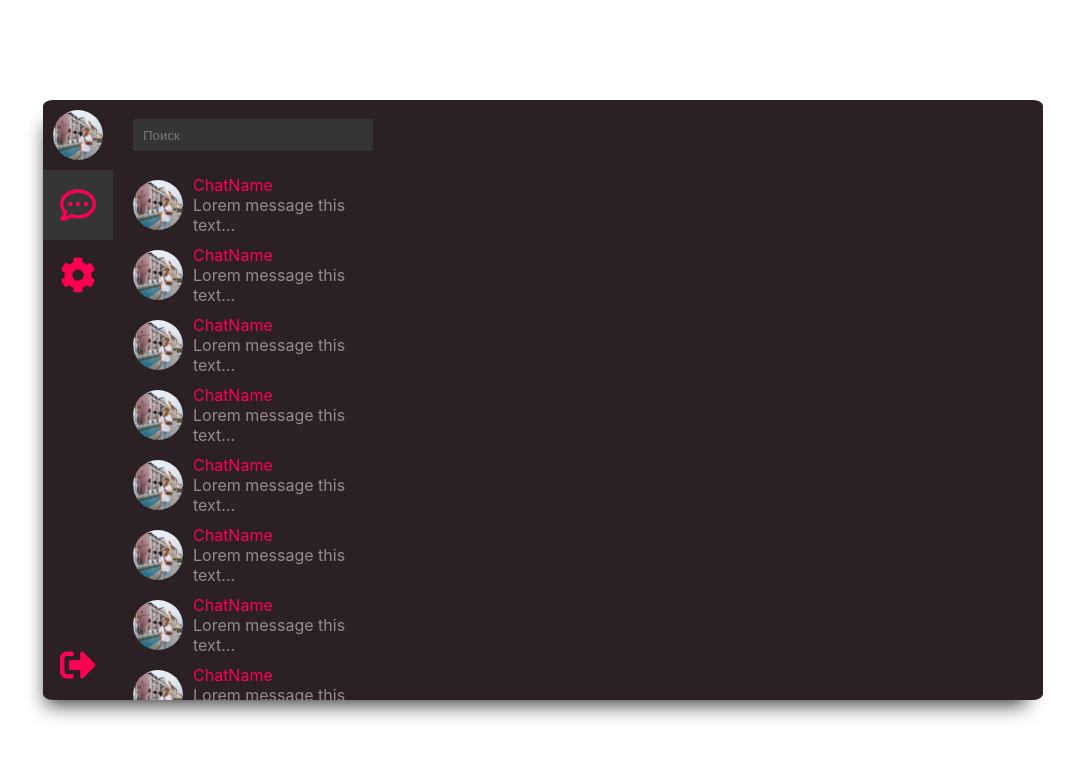
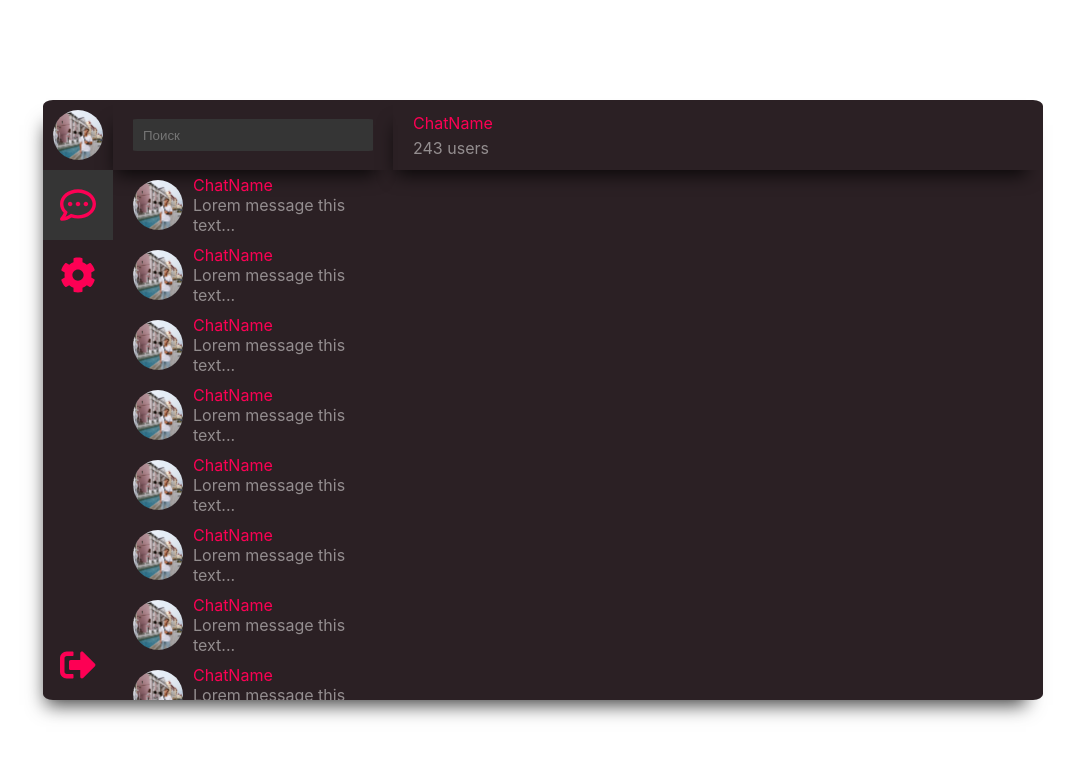
Before and after one commit to bogdanaks/simple-chat, a React (Create React App) app in the folder client/: page / in a window 1280 px wide. Shown: the top 758 px of the page, without its empty margins (97-1171 px from the left). Built offline with nearby package versions, Linux system fonts and the light colour scheme.

Commit message:
File changes

```diff
--- a/client/src/components/Main/Chat/Chat.scss
+++ b/client/src/components/Main/Chat/Chat.scss
@@ -11,6 +11,7 @@
             padding: 10px 20px;
             display: flex;
             align-items: center;
+            box-shadow: -7px 15px 18px -10px rgba(0,0,0,0.75);
         }
         &__search-input {
             height: 30px;
@@ -88,7 +89,23 @@
     }
 
     .messages {
-        width: 630px;
+        width: 650px;
         height: 100%;
+
+        &__header {
+            width: 610px;
+            height: 50px;
+            padding: 10px 20px;
+            display: flex;
+            flex-direction: column;
+            justify-content: space-around;
+            box-shadow: -7px 15px 18px -10px rgba(0,0,0,0.75);
+        }
+        &__header-title {
+            color: #FD0054;
+        }
+        &__header-count {
+            color: rgba(251, 249, 250, 0.5);
+        }
     }
 }
--- a/client/src/components/Main/Chat/Chat.tsx
+++ b/client/src/components/Main/Chat/Chat.tsx
@@ -1,6 +1,7 @@
 import React from 'react'
 
 import ChatDialogs from './ChatDialogs/ChatDialogs'
+import ChatMessages from './ChatMessages/ChatMessages'
 
 import './Chat.scss'
 
@@ -8,7 +9,7 @@ const Chat: React.FC = () => {
     return (
         <div className="chat-wrapper">
             <ChatDialogs />
-            <div className="messages"></div>
+            <ChatMessages />
         </div>
     )
 }
--- /dev/null
+++ b/client/src/components/Main/Chat/ChatMessages/ChatMessages.tsx
@@ -0,0 +1,14 @@
+import React from 'react'
+
+const ChatMessages: React.FC = () => {
+    return (
+        <div className="messages">
+            <div className="messages__header">
+                <div className="messages__header-title">ChatName</div>
+                <div className="messages__header-count">243 users</div>
+            </div>
+        </div>
+    )
+}
+
+export default ChatMessages
--- a/client/src/components/Main/Sidebar/Sidebar.scss
+++ b/client/src/components/Main/Sidebar/Sidebar.scss
@@ -3,6 +3,7 @@
     width: 70px;
     display: flex;
     flex-direction: column;
+    z-index: 999;
     .sidebar-item {
         padding: 10px;
         font-size: 36px;
```
